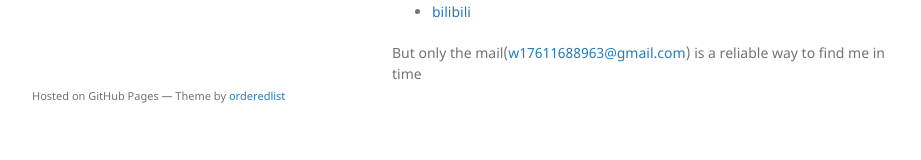
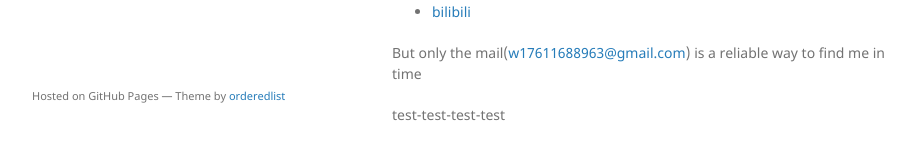
Before and after one commit to alephmembeth/alephmembeth.github.io, a Jekyll site: the page built from index.md, in a window 1280 px wide and 900 px high, scrolled down 2543 px. Shown: the part 725-885 px from the top of the window, without its empty margins (178-1099 px from the left). Built offline with Jekyll 4.4.1, drawn with Linux system fonts in a browser that asks for light colours; the repository's description, which GitHub fills in, is left out; our own code applies the rules of GitHub Pages for plain Markdown files.

Commit message:
Update default.html

```diff
--- a/_layouts/default.html
+++ b/_layouts/default.html
@@ -43,6 +43,8 @@
 
       {{ content }}
 
+        test-test-test-test
+
       </section>
       <footer>
         {% if site.github.is_project_page %}
```
